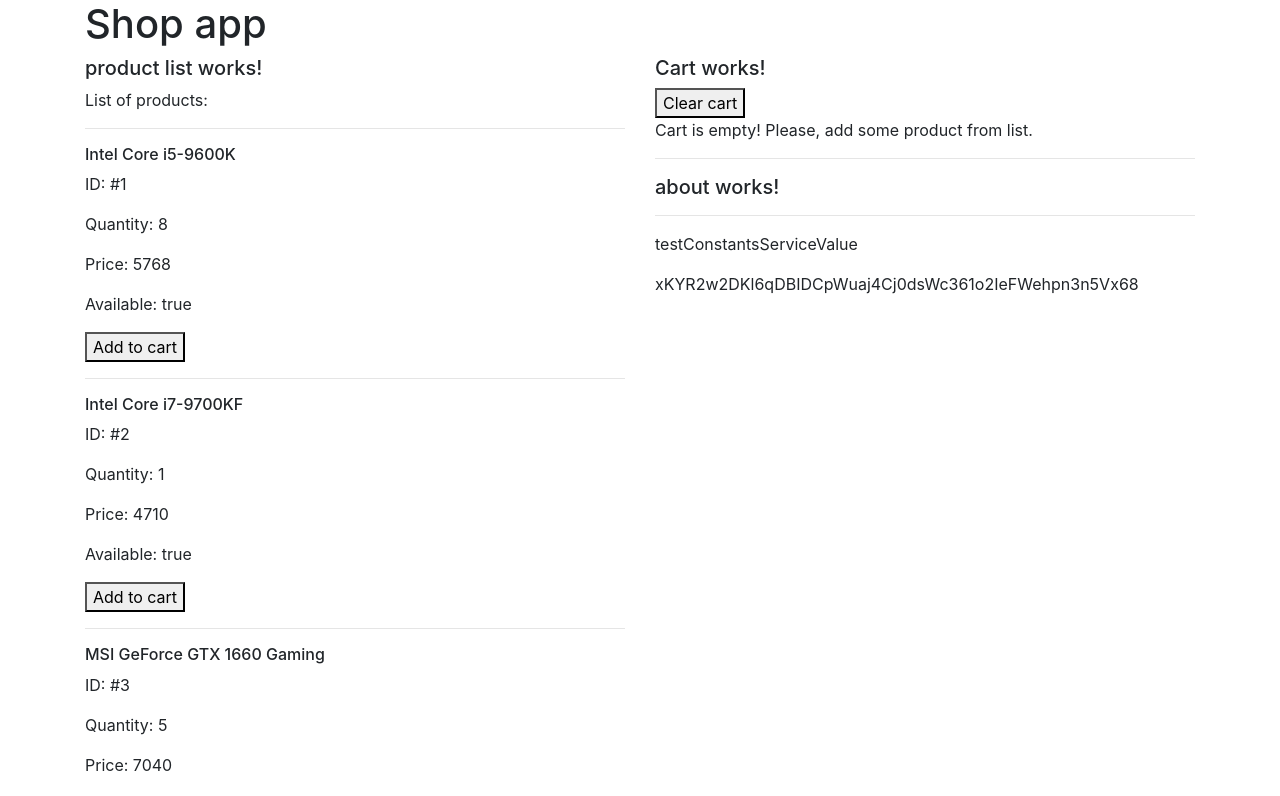
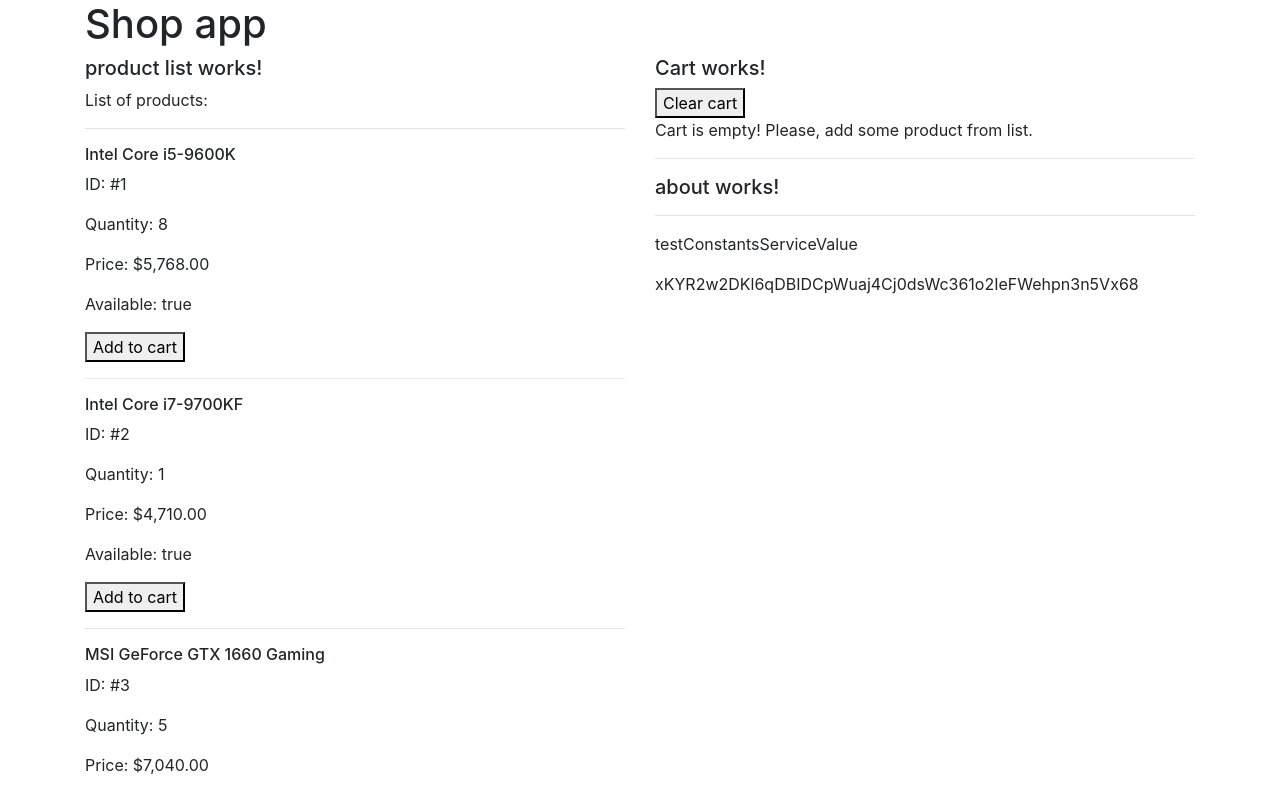
Before and after one commit to bumer7721/shop, an Angular app: page / in a window 1280 px wide. Shown: the top 796 px of the page. Built offline with nearby package versions, Linux system fonts and the light colour scheme.

Commit message:
formmated price via currency pipe

```diff
--- a/src/app/cart/components/cart-item/cart-item.component.html
+++ b/src/app/cart/components/cart-item/cart-item.component.html
@@ -14,7 +14,7 @@
         </svg>
     </button>
 </div>
-<div class="col-3">{{fullPrice}}
+<div class="col-3">{{fullPrice | currency}}
     <button class="btn btn-sm btn-light float-right" (click)="removeProduct()">
         <svg class="bi bi-x-circle text-danger" width="1em" height="1em" viewBox="0 0 20 20" fill="currentColor" xmlns="http://www.w3.org/2000/svg">
             <path fill-rule="evenodd" d="M10 17a7 7 0 100-14 7 7 0 000 14zm0 1a8 8 0 100-16 8 8 0 000 16z" clip-rule="evenodd"></path>
--- a/src/app/cart/components/cart/cart.component.html
+++ b/src/app/cart/components/cart/cart.component.html
@@ -26,6 +26,6 @@
         <div class="col font-weight-bold">Totals:</div>
         <div class="col-4"></div>
         <div class="col-3 font-weight-bold">{{totalCount}}</div>
-        <div class="col-3 font-weight-bold">{{totalPrice}}</div>
+        <div class="col-3 font-weight-bold">{{totalPrice | currency}}</div>
     </div>
 </ng-template>
--- a/src/app/product/components/product/product.component.html
+++ b/src/app/product/components/product/product.component.html
@@ -1,7 +1,7 @@
 <h6>{{product.name}}</h6>
 <p>ID: #{{product.id}}</p>
 <p>Quantity: {{product.quantity}}</p>
-<p>Price: {{product.price}}</p>
+<p>Price: {{product.price | currency}}</p>
 <p>Available: {{product.availability}}</p>
 <button [disabled]="!isAvailable()" (click)="onAddToCart()">Add to cart</button>
 <hr>
```
Also changed, not shown: HomeTask_4.txt (added), 1 other file (tests, documents, lock files or other folders).
